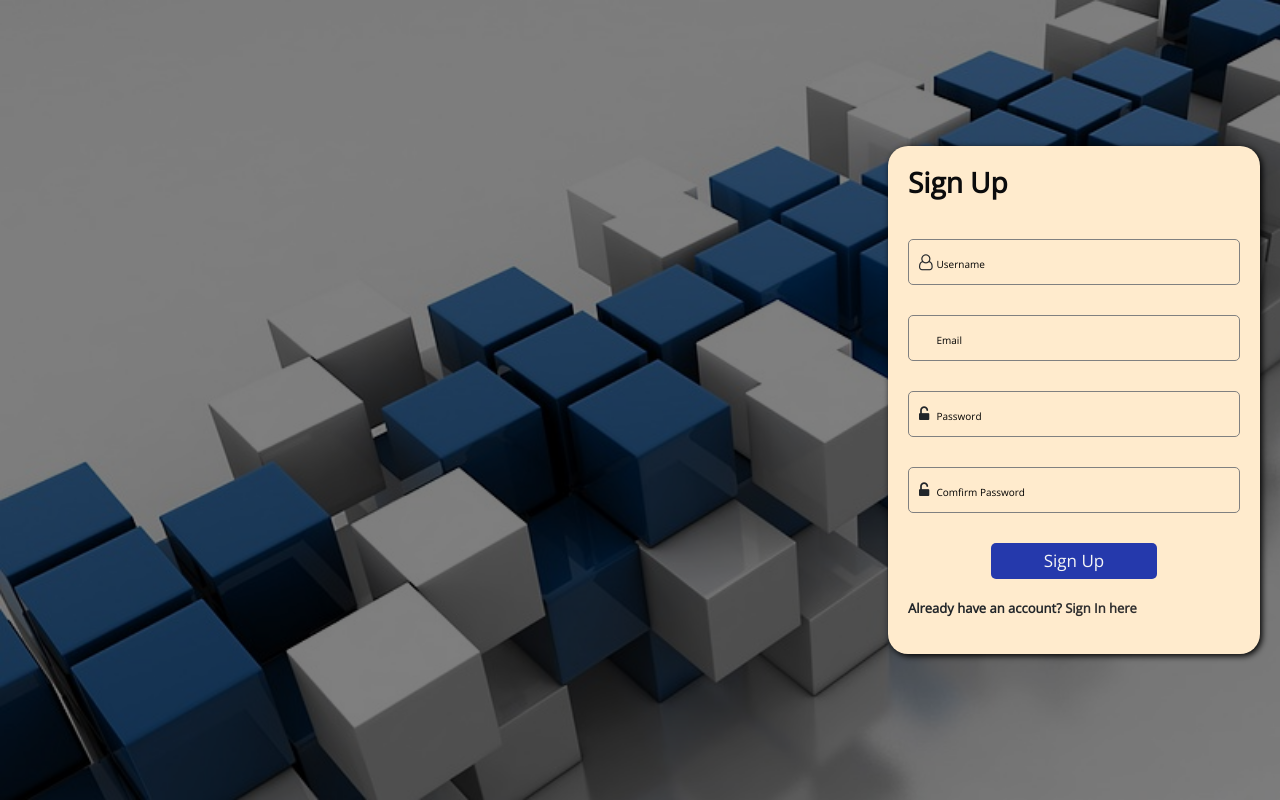
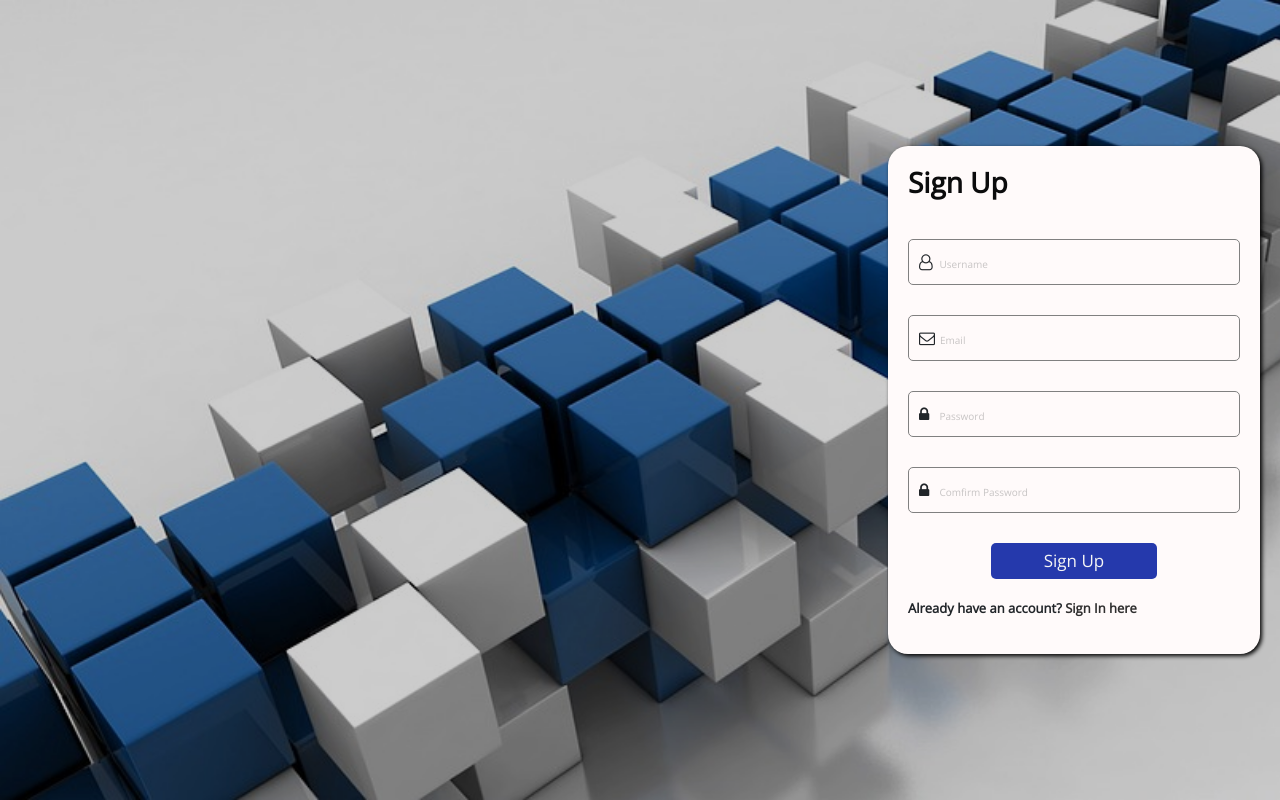
Before and after one commit to AkwGaniu/softnexus_record, a Django app: page /register in a window 1280 px wide. Run offline with Django 3.2, Linux system fonts and the light colour scheme; parts of the project's set-up code (start-up, migrations or seed data) failed here and were passed over; some libraries are stand-ins or nearby versions.

Commit message:
some little changes

```diff
--- a/account_book/views.py
+++ b/account_book/views.py
@@ -139,7 +139,6 @@ def create_user(request):
     email = request.data['email']
 
     users = User.objects.filter(username=username)
-    print(users)
     if len(users) > 0:
       return JsonResponse({'reply': 'username already exist'})
     else:
@@ -206,7 +205,6 @@ def update_client_record(request):
 # if request.user.is_authenticated:
   # context_instance = RequestContext(request)
   try:
-    print('igogdjdfdkfjdjfkdj')
     client_name = request.data['name']
     client_phone_num = request.data['phone']
     client_email = request.data['email']
@@ -231,7 +229,6 @@ def update_client_record(request):
         client.service_offered = service_offered
         client.amount_charged = amount_charged
         client.amount_paid = amount_paid
-        print('igot here')
 
         client.save()
         payload = reloadData(user)
@@ -280,9 +277,7 @@ def add_account_record(request):
 
 @api_view(['post'])
 def update_account_record(request):
-  print('igot her by mistake')
   try:
-    print(request.data)
     description = request.data['description']
     amount = request.data['amount']
     entry_type = request.data['entry_type']
@@ -313,7 +308,6 @@ def update_account_record(request):
 @api_view(['delete'])
 def delete_record(request):
   try:
-    print(request.data)
     table = request.data['table']
     del_id = request.data['id']
     user = request.data['user']
@@ -343,11 +337,11 @@ def user_permission(request):
     permissions = list(permissions_result.values('user_id', 'add_permit', 'edit_permit', 'delete_permit'))
     list_of_users = []
     for user in users:
+      if user['is_superuser']:
+        continue
       for permit in permissions:
         if permit['user_id'] == user['id']:
           user.update({'permissions': permit})
-        elif user['is_superuser']:
-          user.update({'permissions': {'add_permit': True, 'delete_permit': True, 'edit_permit': True}})
       list_of_users.append(user)
     context = {}
     context['users'] = json.dumps(list_of_users)
--- a/static/css/index.css
+++ b/static/css/index.css
@@ -9,8 +9,8 @@ html, body {
 
 .login-holder {
   background: url(../images/bg.jpg);
-  -webkit-box-shadow: inset 0 0 0 1000px rgba(0, 0, 0, 0.5);
-  box-shadow: inset 0 0 0 1000px rgba(0, 0, 0, 0.5);
+  -webkit-box-shadow: inset 0 0 0 1000px rgba(0, 0, 0, 0.2);
+  box-shadow: inset 0 0 0 1000px rgba(0, 0, 0, 0.2);
   background-repeat: no-repeat;
   background-size: cover;
   height: 100vh;
@@ -19,9 +19,9 @@ html, body {
   display: -webkit-box;
   display: -ms-flexbox;
   display: flex;
-  -webkit-box-pack: left;
-  -ms-flex-pack: left;
-  justify-content: left;
+  -webkit-box-pack: end;
+  -ms-flex-pack: end;
+  justify-content: flex-end;
   -webkit-box-align: center;
   -ms-flex-align: center;
   align-items: center; }
@@ -29,10 +29,9 @@ html, body {
     width: 30%;
     border-radius: 20px;
     padding: 20px;
-    background-color: blanchedalmond;
-    margin: 0px 0px 0px 70%;
-    -webkit-box-shadow: 2px 2px 6px black;
-    box-shadow: 2px 2px 6px black; }
+    background-color: #fffafa;
+    -webkit-box-shadow: 2px 2px 4px black;
+    box-shadow: 2px 2px 4px black; }
     @media (max-width: 768px) {
       .login-holder .login {
         width: 90%;
@@ -65,21 +64,22 @@ html, body {
       .login-holder .login .form-group input {
         outline: none;
         border: none;
+        padding-left: 5px;
         background-color: transparent;
         height: 100%;
         width: 95%; }
       .login-holder .login .form-group input::-webkit-input-placeholder {
         font-size: 10px;
-        color: black; }
+        color: #c7c4c4; }
       .login-holder .login .form-group input:-ms-input-placeholder {
         font-size: 10px;
-        color: black; }
+        color: #c7c4c4; }
       .login-holder .login .form-group input::-ms-input-placeholder {
         font-size: 10px;
-        color: black; }
+        color: #c7c4c4; }
       .login-holder .login .form-group input::placeholder {
         font-size: 10px;
-        color: black; }
+        color: #c7c4c4; }
     .login-holder .login input[type=submit] {
       background-color: #2539ac;
       width: 50%;
@@ -191,26 +190,17 @@ html, body {
         .add-record-modal .modal-content main .form-group option:hover {
           border: 0; }
         .add-record-modal .modal-content main .form-group input::-webkit-input-placeholder {
-          font-size: 13px;
-          color: black; }
+          font-size: 10px;
+          color: #c7c4c4; }
         .add-record-modal .modal-content main .form-group input:-ms-input-placeholder {
-          font-size: 13px;
-          color: black; }
+          font-size: 10px;
+          color: #c7c4c4; }
         .add-record-modal .modal-content main .form-group input::-ms-input-placeholder {
-          font-size: 13px;
-          color: black; }
+          font-size: 10px;
+          color: #c7c4c4; }
         .add-record-modal .modal-content main .form-group input::placeholder {
-          font-size: 13px;
-          color: black; }
-          @media (max-width: 768px) {
-            .add-record-modal .modal-content main .form-group input::-webkit-input-placeholder {
-              font-size: 15px; }
-            .add-record-modal .modal-content main .form-group input:-ms-input-placeholder {
-              font-size: 15px; }
-            .add-record-modal .modal-content main .form-group input::-ms-input-placeholder {
-              font-size: 15px; }
-            .add-record-modal .modal-content main .form-group input::placeholder {
-              font-size: 15px; } }
+          font-size: 10px;
+          color: #c7c4c4; }
       .add-record-modal .modal-content main input[type=submit] {
         background-color: #2539ac;
         width: 50%;
--- a/static/scss/index.scss
+++ b/static/scss/index.scss
@@ -9,24 +9,22 @@ html, body {
 
 .login-holder {
   background: url(../images/bg.jpg);
-  box-shadow: inset 0 0 0 1000px rgba(0,0,0,.5);
+  box-shadow: inset 0 0 0 1000px rgba(0, 0, 0, .2);
   background-repeat: no-repeat;
   background-size: cover;
   height: 100vh;
   width: 100%;
   padding: 50px 20px;
   display: flex;
-  justify-content: left;
+  justify-content: flex-end;
   align-items: center;
 
   .login {
     width: 30%;
     border-radius: 20px;
     padding: 20px;
-    // border: 2px solid grey;
-    background-color: blanchedalmond;
-    margin: 0px 0px 0px 70%;
-    box-shadow: 2px 2px 6px black;
+    background-color: #fffafa;
+    box-shadow: 2px 2px 4px black;
     @media (max-width: 768px) {
       width: 90%;
       margin: 0px auto;
@@ -61,13 +59,14 @@ html, body {
       input {
         outline: none;
         border: none;
+        padding-left: 5px;
         background-color: transparent;
         height: 100%;
         width: 95%;
       }
       input::placeholder {
         font-size: 10px;
-        color: black
+        color: rgb(199, 196, 196)
       }
     }
     input[type=submit] {
--- a/templates/home.html
+++ b/templates/home.html
@@ -90,7 +90,7 @@
     </section>
     <main
       v-if="showAccList"
-      class="account-entry"
+      class="main account-entry"
     >
     <div class="title">
       <h4>Account Record</h4>
@@ -161,7 +161,7 @@
     </main>
     <main
       v-if="!showAccList"
-      class="client-entry"
+      class="main client-entry"
     >
     <div class="title">
       <h4>Client Record</h4>
@@ -286,7 +286,7 @@
             </div>
             <div class="form-group">
               <label for="amount">Amount</label>
-              <input type="text" @keyup.enter="addAccountRecord()" v-model="accountRecord.amount" placeholder="Enter amount in format(200.0)">
+              <input type="text" @keyup.enter="addAccountRecord()" v-model="accountRecord.amount" placeholder="Enter amount">
             </div>
             <input
               type="submit"
--- a/templates/register.html
+++ b/templates/register.html
@@ -21,7 +21,7 @@
             >
           </div>
           <div class="form-group">
-            <span><i class="fa fa-email" aria-hidden="true"></i></span>
+            <span><i class="fa fa-envelope-o" aria-hidden="true"></i></span>
             <input
               type="text"
               v-model="user.email"
@@ -31,7 +31,7 @@
             >
           </div>
           <div class="form-group">
-            <span><i class="fa fa-unlock-alt" aria-hidden="true"></i></span>
+            <span><i class="fa fa-lock" aria-hidden="true"></i></span>
             <input
               type="password"
               v-model="user.password"
@@ -41,7 +41,7 @@
             >
           </div>
           <div class="form-group">
-            <span><i class="fa fa-unlock-alt" aria-hidden="true"></i></span>
+            <span><i class="fa fa-lock" aria-hidden="true"></i></span>
             <input
               type="password"
               v-model="user.comfirmpass"
```
Also changed, not shown: other parts of static/css/index.css (+23 -25 lines), other parts of static/scss/index.scss (+17 -28 lines), templates/users.html (+10 -10 lines), db.sqlite3.
